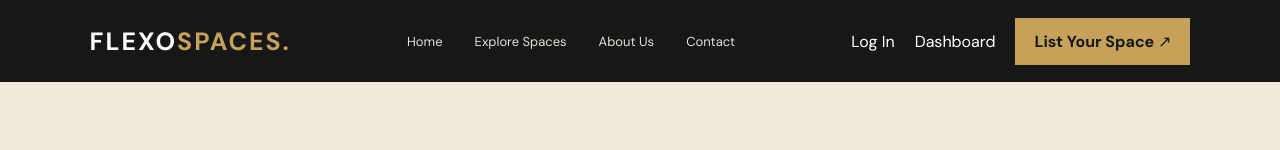
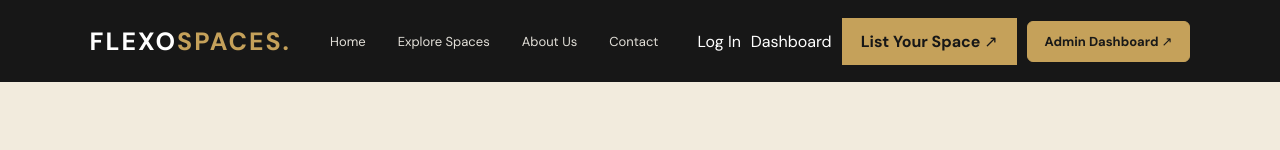
Before and after one commit to bottemeghana-hash/flexo-spaces, a React app in the folder frontend/: page / in a window 1280 px wide. Shown: the top 150 px of the page. Built offline with nearby package versions, Linux system fonts and the light colour scheme; the HTML template or start-up script is replaced by a standard one.

Commit message:
Add admin dashboard button to homepage

```diff
--- a/frontend/src/App.jsx
+++ b/frontend/src/App.jsx
@@ -220,7 +220,16 @@ function Home() {
           <a href="#contact">Contact</a>
         </div>
 
-        <div className="nav-actions">
+        <div
+          className="nav-actions"
+          style={{
+            display: "flex",
+            alignItems: "center",
+            justifyContent: "center",
+            gap: "10px",
+            flexWrap: "wrap",
+          }}
+        >
 
           <Link to="/login" className="login-btn">
             Log In
@@ -232,6 +241,30 @@ function Home() {
 
           <Link to="/register" className="nav-cta">
             List Your Space ↗
+          </Link>
+
+          {/* ADMIN DASHBOARD BUTTON */}
+
+          <Link
+            to="/admin-login"
+            style={{
+              display: "inline-flex",
+              alignItems: "center",
+              justifyContent: "center",
+              padding: "11px 17px",
+              backgroundColor: "#C5A15A",
+              color: "#191918",
+              border: "1px solid #C5A15A",
+              borderRadius: "6px",
+              textDecoration: "none",
+              fontWeight: "700",
+              fontSize: "13px",
+              whiteSpace: "nowrap",
+              cursor: "pointer",
+              transition: "all 0.3s ease",
+            }}
+          >
+            Admin Dashboard ↗
           </Link>
 
         </div>
@@ -555,6 +588,10 @@ function App() {
         }
       />
 
+      {/* REDIRECT UNKNOWN ROUTES TO HOMEPAGE */}
+
+      <Route path="*" element={<Navigate to="/" replace />} />
+
     </Routes>
   );
 }
```
